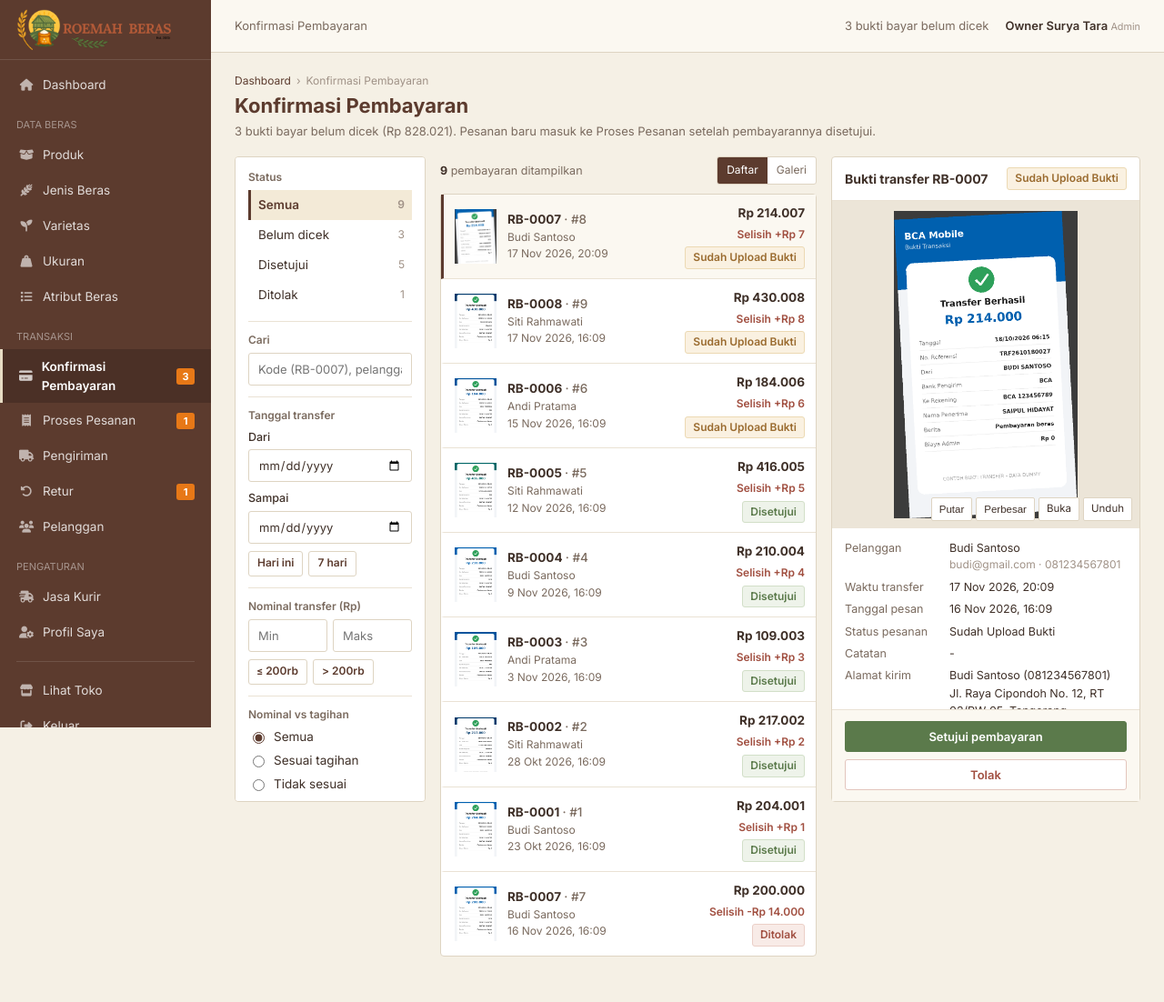
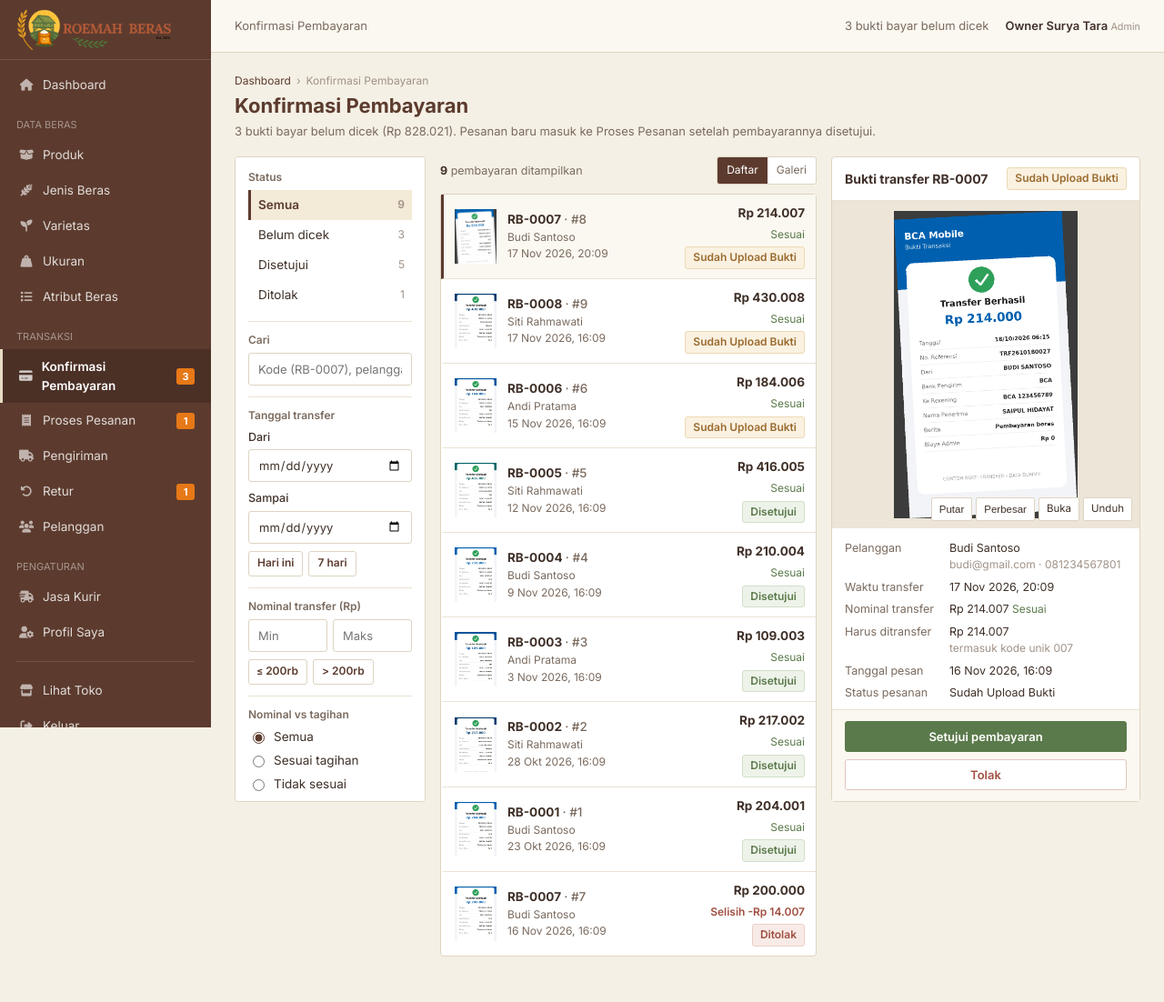
Before and after one commit to MichaelDewaKoding69/suryatara-v4, a PHP site: page /admin/pembayaran.php in a window 1280 px wide. Shown: the whole page at 91% size. Run offline with PHP 8.4, Linux system fonts and the light colour scheme; a user stored in the database is signed in; data comes from the database, SQL or seed files in the repository; both versions use the stored data as it was after the commit.

Commit message:
Tambah kode unik transfer (1-999) pada pembayaran
Nominal transfer = total pesanan + kode unik dari id pesanan, tanpa ubah ERD.
Ditampilkan di halaman bayar, detail pesanan, kwitansi, dan dicocokkan otomatis
di Konfirmasi Pembayaran admin. Laporan penjualan tidak berubah.

Co-Authored-By: Claude Opus 5.5 <noreply@anthropic.com>
Claude-Session: https://claude.ai/code/session_019TRjMJvb8DE8oD9yy47fps

```diff
--- a/Includes/kwitansi.php
+++ b/Includes/kwitansi.php
@@ -82,7 +82,8 @@ require __DIR__ . '/header.php';
             <?php endforeach; ?>
             <tr><td colspan="5" class="num">Total harga produk</td><td class="num"><?= rupiah($totalProduk) ?></td></tr>
             <tr><td colspan="5" class="num">Total ongkos kirim</td><td class="num"><?= rupiah($o['ongkir']) ?></td></tr>
-            <tr><td colspan="5" class="num"><strong>TOTAL DIBAYAR</strong></td><td class="num"><strong style="color:var(--primary);font-size:16px"><?= rupiah($o['total_harga']) ?></strong></td></tr>
+            <tr><td colspan="5" class="num">Kode unik transfer</td><td class="num"><?= rupiah(kode_unik((int)$o['id_pesanan'])) ?></td></tr>
+            <tr><td colspan="5" class="num"><strong>TOTAL DIBAYAR</strong></td><td class="num"><strong style="color:var(--primary);font-size:16px"><?= rupiah(total_transfer($o)) ?></strong></td></tr>
             </tbody>
         </table>
 
--- a/Includes/pesanan-detail.php
+++ b/Includes/pesanan-detail.php
@@ -155,6 +155,10 @@ require __DIR__ . '/header.php';
                 <div class="summary-row"><span>Ongkir</span><strong><?= rupiah($totalOngkir) ?></strong></div>
                 <div class="summary-divider"></div>
                 <div class="summary-total"><span>Total</span><span><?= rupiah($o['total_harga']) ?></span></div>
+                <?php if (!in_array($o['status_pesanan'], ['Dibatalkan'], true)): ?>
+                    <div class="summary-row"><span>Kode unik transfer</span><strong>+ <?= rupiah(kode_unik($id)) ?></strong></div>
+                    <div class="summary-row"><span>Total transfer</span><strong><?= rupiah(total_transfer($o)) ?></strong></div>
+                <?php endif; ?>
                 <div class="d-grid gap-2 mt-3">
                     <?php if ($o['status_pesanan'] === 'Belum Melakukan Pembayaran'): ?>
                         <a href="<?= url('Includes/bayar.php?id=' . $id) ?>" class="btn-orange">Bayar &amp; unggah bukti</a>
--- a/admin/pembayaran.php
+++ b/admin/pembayaran.php
@@ -92,9 +92,9 @@ if ($f['sampai'] !== '') {
     $params[':sampai'] = $f['sampai'] . ' 23:59:59';
 }
 if ($f['cocok'] === 'sesuai') {
-    $where[] = 'pb.jumlah_bayar = ps.total_harga';
+    $where[] = 'pb.jumlah_bayar = ' . SQL_TOTAL_TRANSFER;
 } elseif ($f['cocok'] === 'tidak') {
-    $where[] = 'pb.jumlah_bayar <> ps.total_harga';
+    $where[] = 'pb.jumlah_bayar <> ' . SQL_TOTAL_TRANSFER;
 }
 
 $orderBy = [
@@ -141,13 +141,13 @@ if ($list) {
 
 $payload = [];
 foreach ($list as $p) {
-    $selisih = (float)$p['jumlah_bayar'] - (float)$p['total_harga'];
+    $selisih = (float)$p['jumlah_bayar'] - total_transfer($p);
     $payload[(int)$p['id_pembayaran']] = [
         'id' => (int)$p['id_pembayaran'], 'kode' => kode((int)$p['id_pesanan']), 'id_pesanan' => (int)$p['id_pesanan'],
         'img' => upload_url('bukti_transfer', $p['bukti_pembayaran']), 'file' => $p['bukti_pembayaran'],
         'pelanggan' => $p['nama_pelanggan'], 'email' => $p['email'], 'hp' => $p['no_telepon'],
         'tgl' => tgl($p['tanggal_pembayaran'], true), 'tgl_pesan' => tgl($p['tanggal_pesanan'], true),
-        'jumlah' => rupiah($p['jumlah_bayar']), 'tagihan' => rupiah($p['total_harga']),
+        'jumlah' => rupiah($p['jumlah_bayar']), 'tagihan' => rupiah(total_transfer($p)), 'kode_unik' => kode_unik((int)$p['id_pesanan']),
         'selisih' => $selisih, 'selisih_txt' => ($selisih > 0 ? '+' : ($selisih < 0 ? '-' : '')) . rupiah(abs($selisih)),
         'status' => $p['status_pembayaran'], 'status_class' => status_class($p['status_pembayaran']),
         'status_pesanan' => $p['status_pesanan'], 'catatan' => $p['catatan'], 'alamat' => $p['alamat_pengiriman'],
@@ -288,6 +288,8 @@ page_header('Konfirmasi Pembayaran',
                 <dl>
                     <dt>Pelanggan</dt><dd id="bpPelanggan"></dd>
                     <dt>Waktu transfer</dt><dd id="bpTgl"></dd>
+                    <dt>Nominal transfer</dt><dd id="bpNominal"></dd>
+                    <dt>Harus ditransfer</dt><dd id="bpTagihan"></dd>
                     <dt>Tanggal pesan</dt><dd id="bpTglPesan"></dd>
                     <dt>Status pesanan</dt><dd id="bpStatusPesanan"></dd>
                     <dt>Catatan</dt><dd id="bpCatatan"></dd>
@@ -362,6 +364,8 @@ page_header('Konfirmasi Pembayaran',
         $('bpOpen').href = d.img; $('bpDownload').href = d.img; $('bpDownload').setAttribute('download', d.file);
         $('bpPelanggan').innerHTML = esc(d.pelanggan) + '<span class="cell-sub">' + esc(d.email) + ' &middot; ' + esc(d.hp) + '</span>';
         $('bpTgl').textContent = d.tgl; $('bpTglPesan').textContent = d.tgl_pesan;
+        $('bpNominal').innerHTML = esc(d.jumlah) + ' ' + (d.selisih == 0 ? '<span class="match ok">Sesuai</span>' : '<span class="match bad">Selisih ' + esc(d.selisih_txt) + '</span>');
+        $('bpTagihan').innerHTML = esc(d.tagihan) + '<span class="cell-sub">termasuk kode unik ' + String(d.kode_unik).padStart(3, '0') + '</span>';
         $('bpStatusPesanan').innerHTML = esc(d.status_pesanan);
         $('bpCatatan').textContent = d.catatan && d.status !== 'Ditolak' ? d.catatan : '-';
         $('bpAlamat').innerText = d.alamat || '-';
--- a/config/functions.php
+++ b/config/functions.php
@@ -390,6 +390,26 @@ function ongkir_satuan(float $beratKg): float
     return round($beratKg * TARIF_ONGKIR_PER_KG);
 }
 
+/**
+ * Kode unik transfer (1-999), dihitung dari id pesanan.
+ * Ditambahkan ke tagihan supaya setiap transfer punya nominal berbeda dan admin mudah
+ * mencocokkan transfer dengan pesanannya. Tidak disimpan di database (ERD tetap) dan
+ * tidak dihitung sebagai penjualan di laporan; nominal transfernya tersimpan di pembayaran.jumlah_bayar.
+ */
+function kode_unik(int $idPesanan): int
+{
+    return ($idPesanan - 1) % 999 + 1;
+}
+
+/** Nominal yang harus ditransfer pelanggan = total pesanan + kode unik. */
+function total_transfer(array $pesanan): float
+{
+    return (float)$pesanan['total_harga'] + kode_unik((int)$pesanan['id_pesanan']);
+}
+
+/** Ekspresi SQL yang sama dengan total_transfer(), untuk filter di query (alias tabel pesanan: ps). */
+const SQL_TOTAL_TRANSFER = '(ps.total_harga + ((ps.id_pesanan - 1) % 999 + 1))';
+
 /** Kode tampilan pesanan, contoh RB-0007 (diturunkan dari id_pesanan). */
 function kode(int $idPesanan): string
 {
```
Also changed, not shown: Includes/bayar.php (+6 -2 lines), Includes/css/bayar.css (+8 -0 lines), database/db_suryatara_v3.sql (+9 -8 lines).
